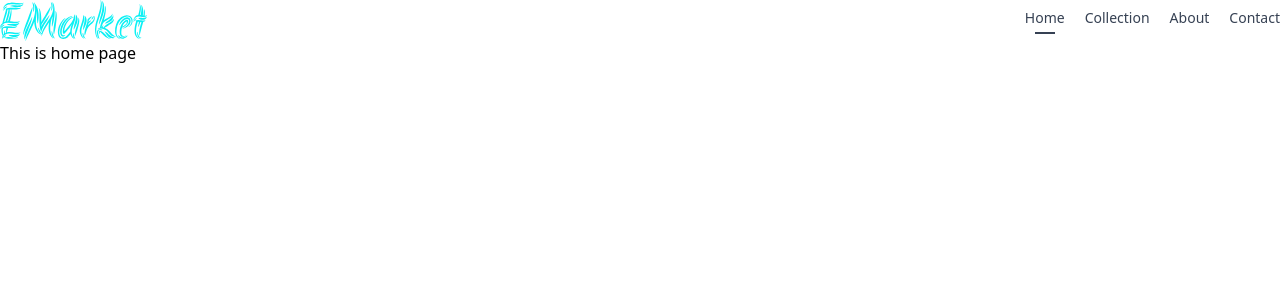
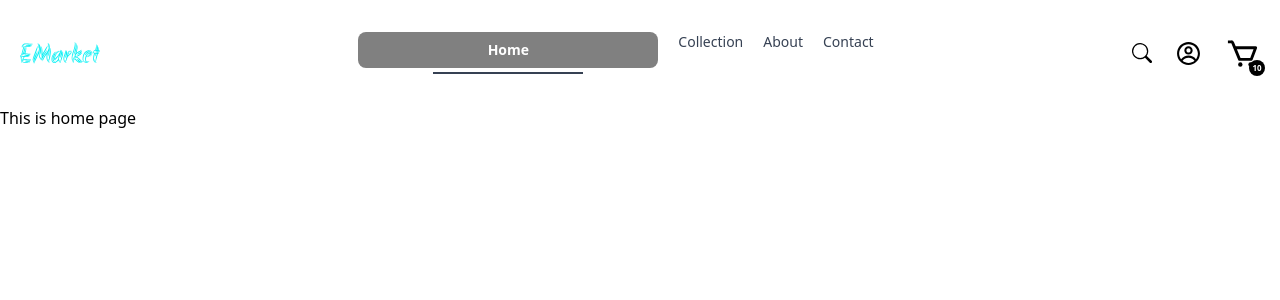
Before and after one commit to matusalasana/ecommerce-app, a React (Vite) app: page / in a window 1280 px wide. Shown: the top 300 px of the page. Built offline with nearby package versions, Linux system fonts and the light colour scheme.

Commit message:
navbar and menu items for small devices done

```diff
--- a/src/components/Nav.tsx
+++ b/src/components/Nav.tsx
@@ -1,13 +1,20 @@
 
-import { NavLink } from 'react-router-dom'
+import { Link, NavLink } from 'react-router-dom'
 import logo from '../assets/images/logo.svg'
+import { BsSearch } from 'react-icons/bs'
+import { CgProfile } from 'react-icons/cg'
+import { BiCart, BiMenu } from 'react-icons/bi'
+import { useState } from 'react'
+import { FcLeft } from 'react-icons/fc'
 
 function Nav() {
+
+    const [visibility, setVisibility] = useState(false)
+
   return (
-    <nav className='flex justify-between items-center px-'>
-        <img src = {logo} alt="logo" className='w-' />
+    <nav className='flex justify-between items-center px-5 py-8'>
+        <img src = {logo} alt="logo" className='w-20' />
         <div className='navlinks hidden sm:flex gap-5 text-sm text-gray-700'>
-
             <NavLink to={'/'} className = "flex flex-col items-center gap-1" >
                 <p>Home</p>
                 <hr className=' w-2/4 h-0.5 bg-gray-700 hidden' />
@@ -27,8 +34,96 @@ function Nav() {
                 <p>Contact</p>
                 <hr className=' w-2/4 h-0.5 bg-gray-700 hidden' />
             </NavLink>
+        </div>
+
+        <div className='flex items-center gap-6'>
+
+            <BsSearch fontSize={'20px'} />
+
+            <div className='group relative'>
+                <CgProfile fontSize={'25px'} />
+                <div
+                    className='
+                        absolute
+                        right-0
+                        py-5
+                        px-5
+                        w-25
+                        rounded
+                        dropdown-menu
+                        hidden
+                        group-hover:block
+                        bg-slate-200
+                        text-slate-500'
+                >
+                    <p className='cursor-pointer hover:text-black'>Profile</p>
+                    <p className='cursor-pointer hover:text-black'>Order</p>
+                    <p className='cursor-pointer hover:text-black'>Log out</p>
+                </div>
+            </div>
+
+            <Link to="/cart" className='relative'>
+                <BiCart fontSize={'35px'} />
+                <p
+                    className='
+                        absolute
+                        right-[-5px]
+                        bottom-[-5px]
+                        w-4
+                        text-center
+                        leading-4
+                        bg-black
+                        text-white
+                        aspect-square
+                        font-semibold
+                        rounded-full
+                        text-[8px] '
+                >10</p>
+            </Link>
+
+            <BiMenu
+                onClick={()=>setVisibility(true)}
+                className="menuitem cursor-pointer sm:hidden"
+                fontSize={'25px'}
+            />
 
         </div>
+
+        <div className={`absolute top-0 right-0 bottom-0 overflow-hidden bg-white transition-all ${visibility ? 'w-full' : 'w-0'}`}>
+            <div className='flex flex-col gap-1 text-gray-600 p-3'>
+                <div onClick={()=> setVisibility(false)} className='flex items-center py-2 gap-4'>
+                    <FcLeft style={{fontSize:'20px', color:'black'}} />
+                    <p className='font-bold'>Back</p>
+                </div>
+                <div
+                    className='
+                        flex
+                        flex-col
+                        justify-center
+                        items-center
+                        gap-4
+                        mt-10
+
+                        text-xl
+                        text-gray-600
+            '
+                >
+                    <NavLink to={'/'}>
+                        <p>Home</p>
+                    </NavLink>
+                    <NavLink to={'/collection'} >
+                        <p>Collection</p>
+                    </NavLink>
+                    <NavLink to={'/about'} >
+                        <p>About</p>
+                    </NavLink>
+                    <NavLink to={'/contact'} >
+                        <p>Contact</p>
+                    </NavLink>
+                </div>
+            </div>
+        </div>
+
     </nav>
   )
 }
--- a/src/index.css
+++ b/src/index.css
@@ -3,3 +3,14 @@
 a.active hr {
     display:block;
 }
+
+
+a.active p{
+    font-weight: bold;
+    background-color: gray;
+    color: white;
+    width: 300px;
+    border-radius: 8px;
+    padding: 0.5rem 0;
+    text-align: center;
+}
```
